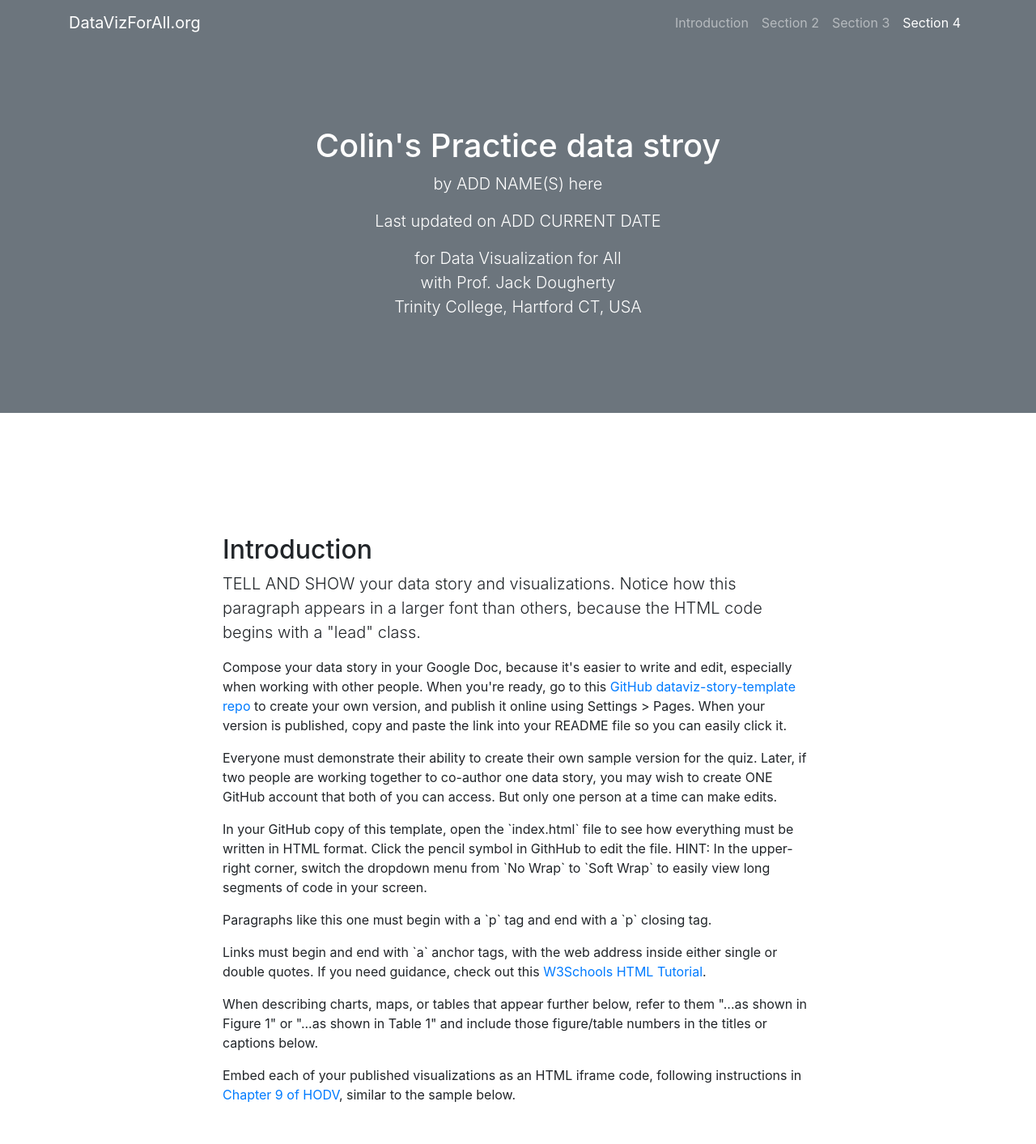
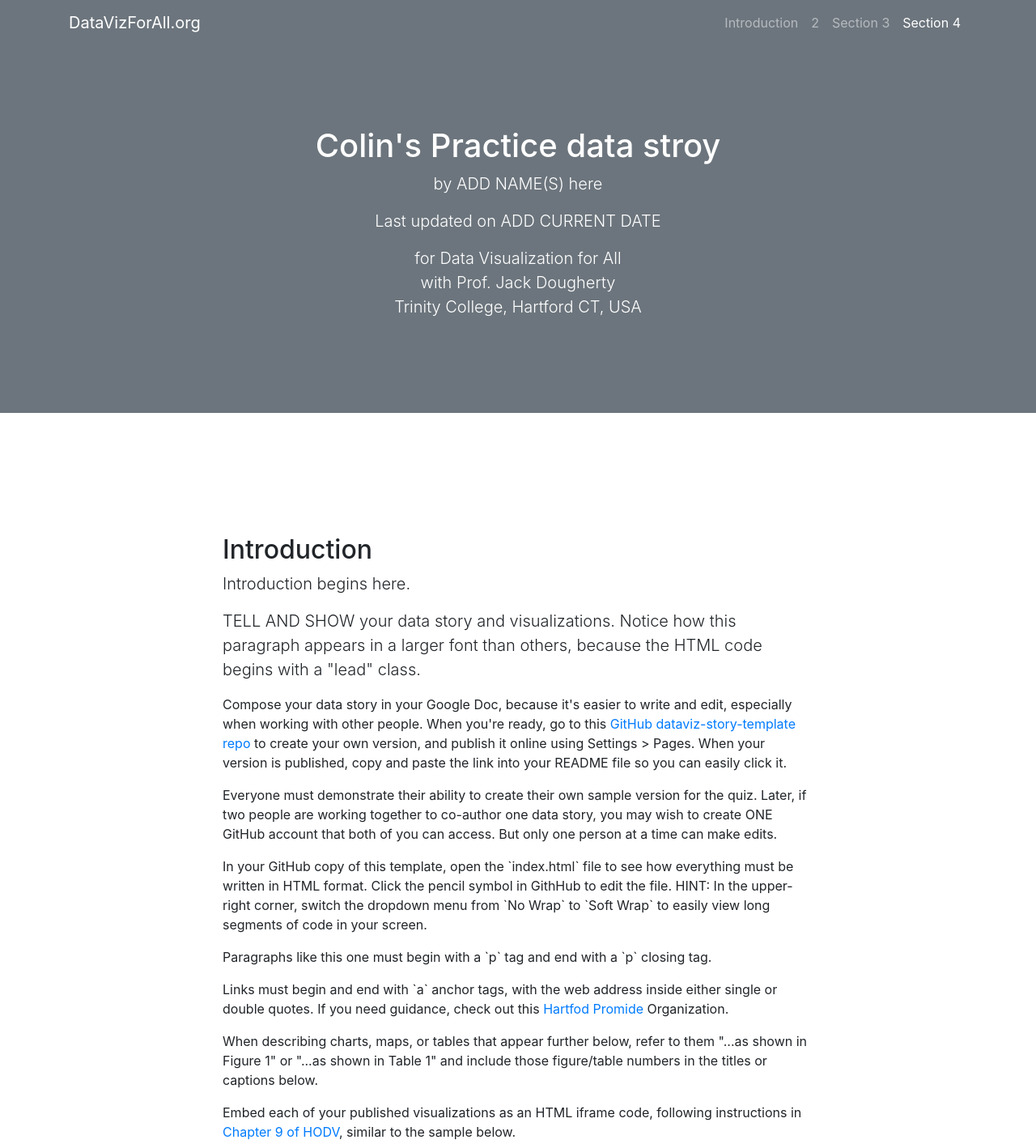
Before and after one commit to ColinLeonard1/Johnson-Practice, a plain HTML site: page index.html in a window 1280 px wide. Shown: the top 1413 px of the page at 81% size. Drawn offline with nearby package versions, Linux system fonts and the light colour scheme; grey boxes are pictures that could not be loaded.

Commit message:
Update index.html

```diff
--- a/index.html
+++ b/index.html
@@ -37,7 +37,7 @@
             <a class="nav-link js-scroll-trigger" href="#section1">Introduction</a>
           </li>
           <li class="nav-item">
-            <a class="nav-link js-scroll-trigger" href="#section2">Section 2</a>
+            <a class="nav-link js-scroll-trigger" href="#section2"> 2</a>
           </li>
           <li class="nav-item">
             <a class="nav-link js-scroll-trigger" href="#section3">Section 3</a>
@@ -66,6 +66,8 @@
       <div class="row">
         <div class="col-lg-8 mx-auto">
           <h2>Introduction</h2>
+            <p class="lead"> Introduction begins here.</p>
+
           <p class="lead">TELL AND SHOW your data story and visualizations. Notice how this paragraph appears in a larger font than others, because the HTML code begins with a "lead" class.</p>
 
           <p>Compose your data story in your Google Doc, because it's easier to write and edit, especially when working with other people. When you're ready, go to this <a href="https://github.com/DataVizForAll/dataviz-story-template">GitHub dataviz-story-template repo</a> to create your own version, and publish it online using Settings > Pages. When your version is published, copy and paste the link into your README file so you can easily click it.</p>
@@ -76,7 +78,7 @@
 
           <p>Paragraphs like this one must begin with a `p` tag and end with a `p` closing tag.</p>
 
-          <p>Links must begin and end with `a` anchor tags, with the web address inside either single or double quotes. If you need guidance, check out this <a href='https://www.w3schools.com/html/html_basic.asp'>W3Schools HTML Tutorial</a>.
+          <p>Links must begin and end with `a` anchor tags, with the web address inside either single or double quotes. If you need guidance, check out this <a href='https://hartfordpromise.org'>Hartfod Promide </a> Organization.
 
           <p>When describing charts, maps, or tables that appear further below, refer to them "...as shown in Figure 1" or "...as shown in Table 1" and include those figure/table numbers in the titles or captions below.</p>
 
```
